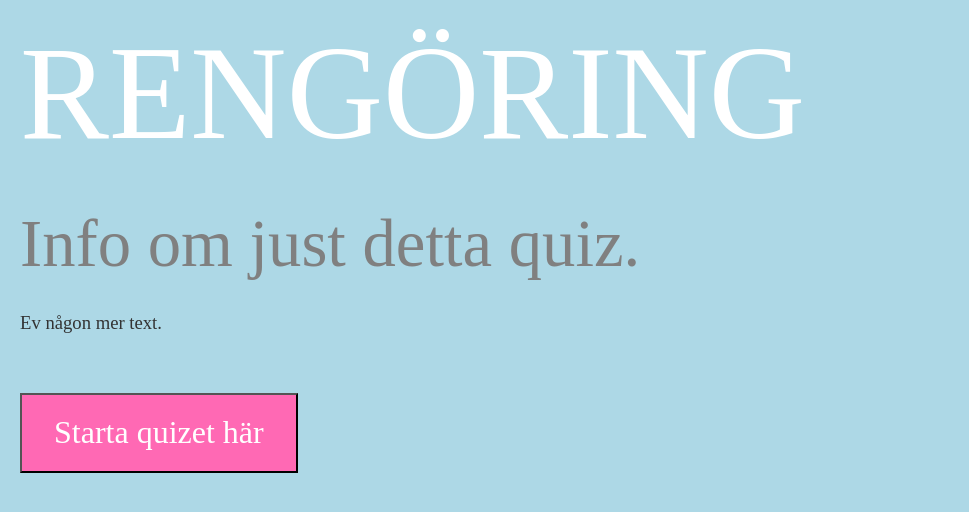
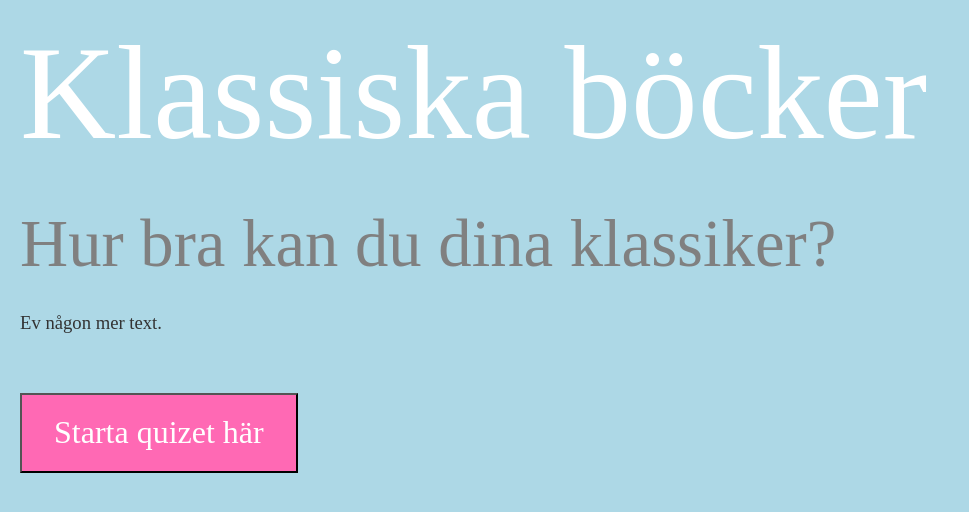
Before and after one commit to sofiemnilsson/quizproject, a Django app: page /quiz/1/ in a window 1280 px wide. Shown: the top 512 px of the page, without its empty margins (0-969 px from the left). Run offline with Django 3.2, Linux system fonts and the light colour scheme; some libraries are stand-ins or nearby versions.

Commit message:
#14 Quiz-questions

```diff
--- a/quiz/templates/quiz.html
+++ b/quiz/templates/quiz.html
@@ -10,9 +10,9 @@
 </head>
 <body>
 
-	<h1>RENGÖRING</h1>
-	<h2>Info om just detta quiz.</h2>
+	<h1>{{ quiz.name }}</h1>
+	<h2>{{ quiz.description }}</h2>
 	<p>Ev någon mer text.</p>
 	<br>
 
-	<button onclick="location.href='question.html'" type="button">Starta quizet här</a>
+	<button onclick="location.href='quiz/<int:quiz_number>/question/<int:question_number>/'" type="button">Starta quizet här</a>
--- a/quiz/views.py
+++ b/quiz/views.py
@@ -28,7 +28,11 @@ def startpage(request):
 	return render(request, "startpage.html", context)
 
 def quiz(request, quiz_number):
-	return render(request, "quiz.html")
+	context = {
+		"quiz": quizzes[quiz_number - 1],
+		"quiz_number":quiz_number,
+	}
+	return render(request, "quiz.html", context)
 
 def question(request, quiz_number, question_number):
 	return render(request, "question.html")
```
Also changed, not shown: quiz/templates/startpage.html (+5 -3 lines).
